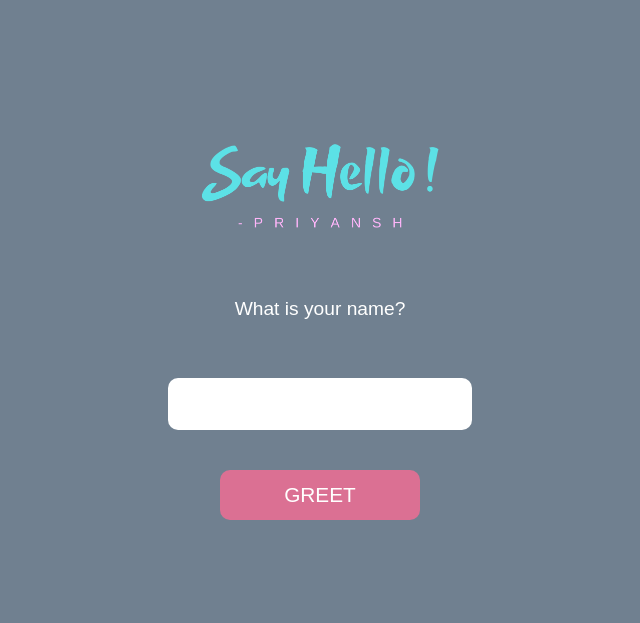
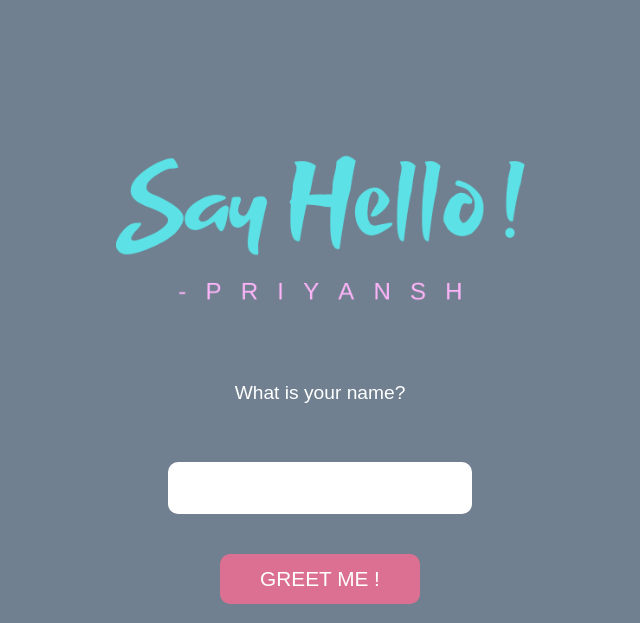
Before and after one commit to priyanshsingh/flask_webApp, a Flask app: page /hello in a window 1280 px wide. Shown: the top 623 px of the page, without its empty margins (320-960 px from the left). Run offline with Flask 2, Linux system fonts and the light colour scheme.

Commit message:
added image

```diff
--- a/static/css/main.css
+++ b/static/css/main.css
@@ -12,7 +12,7 @@ p{
 
 #image{
     margin: 120px 0 30px 0;
-    width: 250px;
+    height: 200px;
 }
 
 input{
--- a/templates/index.html
+++ b/templates/index.html
@@ -17,7 +17,8 @@
         <br>
         <input type="text" name="name_input">
         <br>
-        <input type="submit" value="GREET" id="GREET">
+        <input type="submit" value="GREET ME !" id="GREET">
+
     </form>
 </body>
 </html>
```
